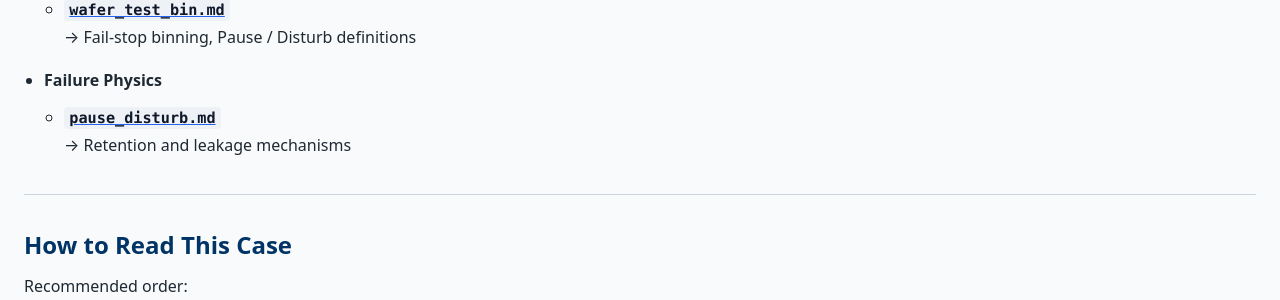
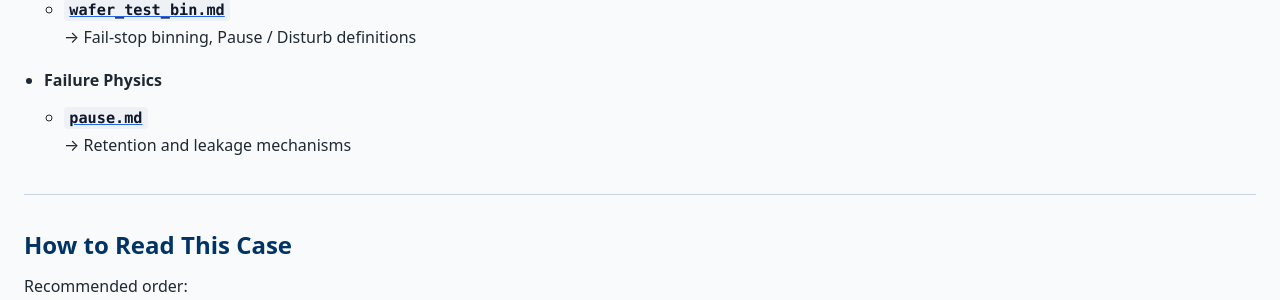
Before and after one commit to Samizo-AITL/Edusemi-Plus, a Jekyll site: the page built from archive/legacy/dram_025um/index.md, in a window 1280 px wide. Shown: the part 1134-1434 px from the top of the page. Built offline with Jekyll 4.4.1, drawn with Linux system fonts in a browser that asks for light colours.

Commit message:
Update index.md

```diff
--- a/archive/legacy/dram_025um/index.md
+++ b/archive/legacy/dram_025um/index.md
@@ -58,7 +58,7 @@ under different names and scales.
     → Fail-stop binning, Pause / Disturb definitions
 
 - **Failure Physics**
-  - [`pause_disturb.md`](./pause.md)
+  - [`pause.md`](./pause.md)
     → Retention and leakage mechanisms
 
 ---
```
